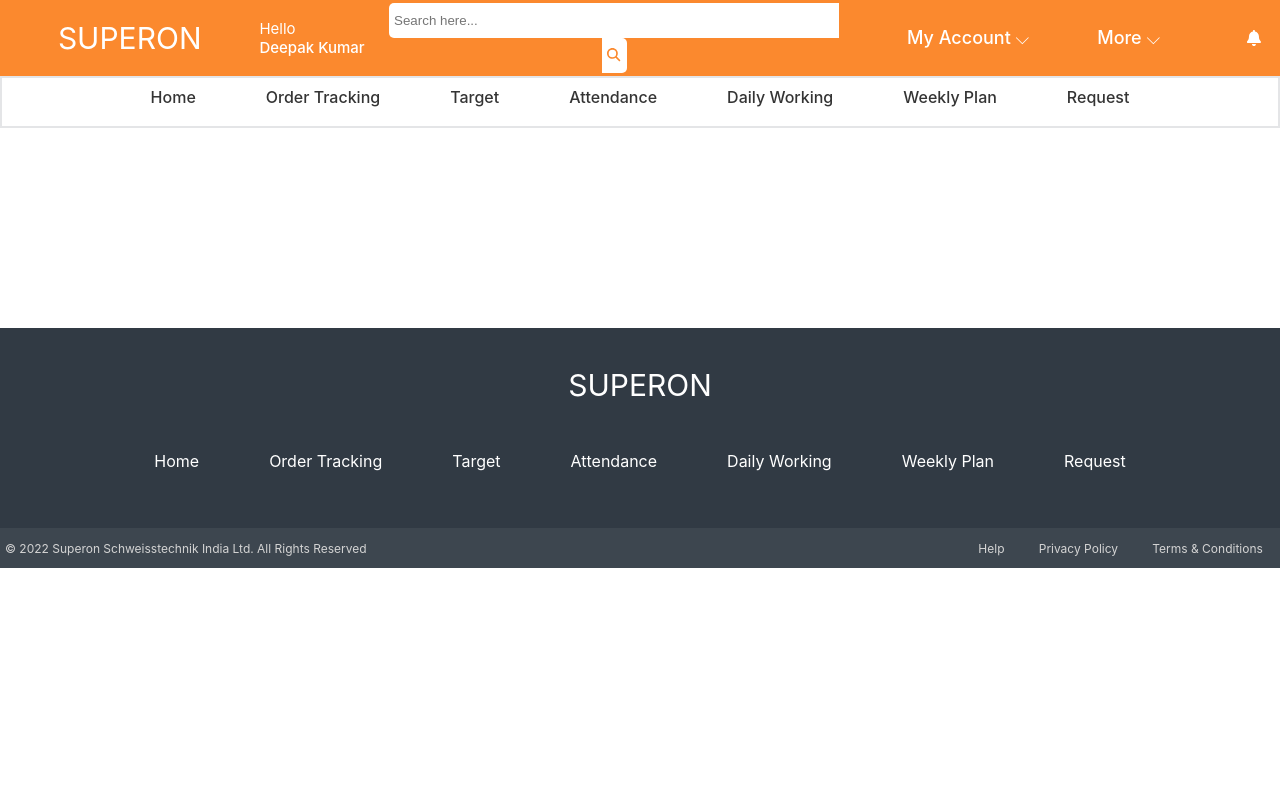
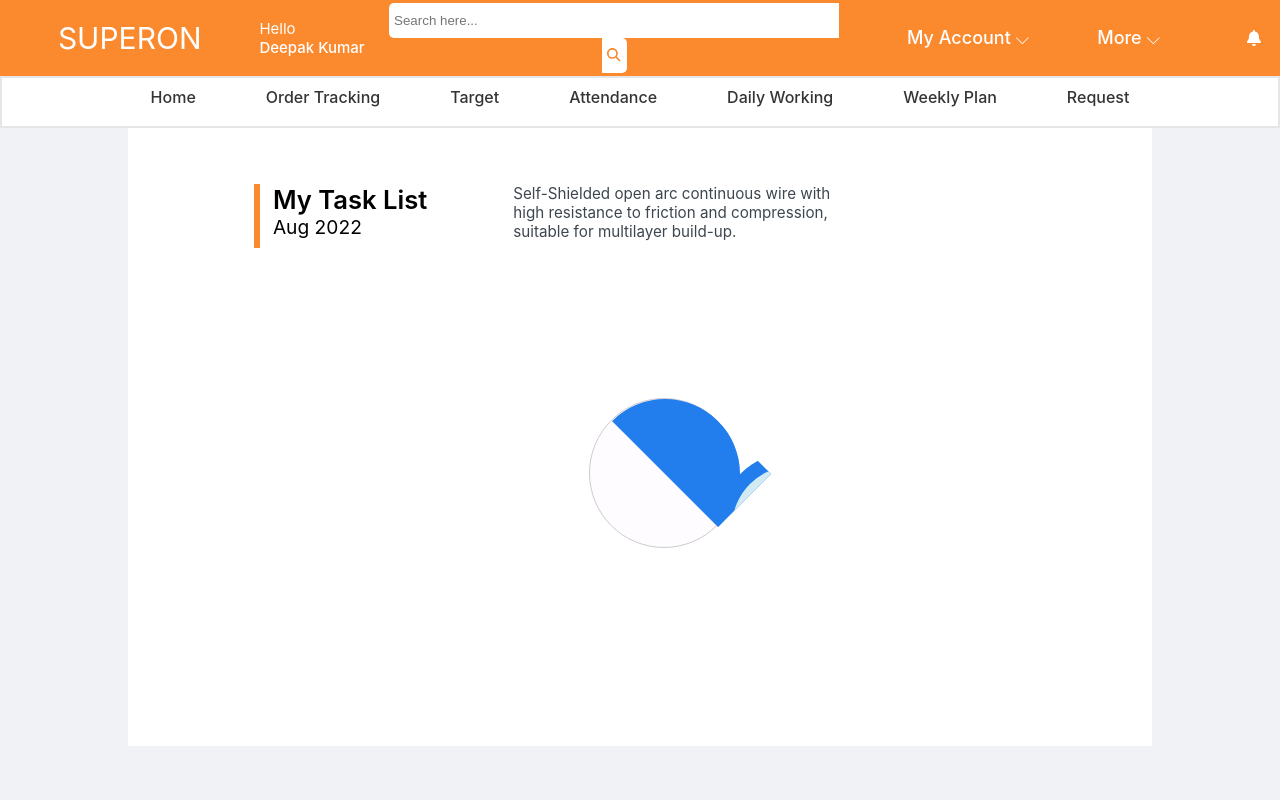
Before and after one commit to 2ybaryl/EMS, a React (Create React App) app: page / in a window 1280 px wide. Shown: the top 800 px of the page. Built offline with nearby package versions, Linux system fonts and the light colour scheme.

Commit message:
Added Home Page

```diff
--- a/src/App.js
+++ b/src/App.js
@@ -2,10 +2,13 @@
 import './App.css';
 import Header from './components/common/Header';
 import Footer from './components/common/Footer';
+import Home from './components/Pages/Home';
+
 function App() {
   return (
     <div className="App">
         <Header></Header>
+        <Home />
         <Footer></Footer>
     </div>
   );
--- /dev/null
+++ b/src/components/Pages/Home.js
@@ -0,0 +1,44 @@
+import React, { Component } from "react";
+import "../common/stylesheets/Home.css";
+
+export default class Home extends Component {
+  render() {
+    return (
+      <div className="console">
+        {/*  Here lies the Top Heading of the webpage */}
+
+        <div className="top">
+          <div className="left">
+            <span className="orange"></span>
+            <div className="text">
+              <span className="head">My Task List</span>
+              <span className="date">Aug 2022</span>
+            </div>
+          </div>
+          <div className="right">
+            Self-Shielded open arc continuous wire with high resistance to
+            friction and compression, suitable for multilayer build-up.
+          </div>
+        </div>
+
+        {/*  Here starts the Center of the console - the progress circles */}
+
+        <div>
+          <div class="circle-wrap">
+            <div class="circle">
+              <div class="mask half">
+                <div class="fill">
+                  <div class="mask full">
+                    <div class="fill">
+                    <div class="inside-circle"> 12 </div>
+                    </div>
+                  </div>
+                </div>
+              </div>
+            </div>
+          </div>
+        </div>
+      </div>
+    );
+  }
+}
--- /dev/null
+++ b/src/components/common/stylesheets/Home.css
@@ -0,0 +1,119 @@
+:root {
+    --orange : #FB892E;
+    --grey : #F0F2F5;
+    --footer-primary : #313A44;
+    --footer-secondary : #3D464F;
+}
+body{
+    background: var(--grey);
+}
+
+
+
+.console{
+    margin-top: 0;
+    padding-top: 3em;
+    padding-left: 3em;
+    padding-bottom: 3em;
+    margin-left: 10vw;
+    max-width: 80vw;
+    background: #ffffff;
+}
+.top{
+    display: flex;
+    flex-direction: row;
+}
+.left{
+    margin-top: 1vh;
+    margin-left: 8%;
+    display: flex;
+    flex: 1;
+    max-width: 20%;
+}
+.left .orange{
+    border-left: 6px solid var(--orange);
+    height: 4em;
+}
+.left .text{
+    margin-left: 1vw;
+    display: flex;
+    flex-direction: column;
+}
+.left .text .head{
+    font-size: 1.6em;
+    font-weight: 600;
+}
+.left .text .date{
+    font-size: 1.2em;
+    font-weight: 400;
+    text-align: left;
+}
+
+.right{
+    color:#3D464F;
+    font-size: 1.2em;
+    font-weight: 400;
+    margin-top: 1vh;
+    margin-left: 5vw;
+    flex: 1;
+    font-size: 0.95em;
+    max-width: 25vw;
+    text-align: left;
+}
+
+
+
+.circle-wrap {
+    margin: 150px auto;
+    width: 150px;
+    height: 150px;
+    background: #fefcff;
+    border-radius: 50%;
+    border: 1px solid #cdcbd0;
+}
+circle-wrap .circle .mask,
+.circle-wrap .circle .fill {
+  width: 150px;
+  height: 150px;
+  position: absolute;
+  border-radius: 50%;
+}
+
+.mask .fill {
+  clip: rect(0px, 75px, 150px, 0px);
+  background-color: #227ded;
+}
+
+.circle-wrap .circle .mask {
+    clip: rect(0px, 150px, 150px, 75px);
+  }
+
+  .mask .full,
+  .circle .fill {
+    animation: fill ease-in-out 3s;
+    transform: rotate(135deg);
+  }
+
+  @keyframes fill{
+    0% {
+      transform: rotate(0deg);
+    }
+    100% {
+      transform: rotate(135deg);
+    }
+  }
+  .circle-wrap .inside-circle {
+    width: 122px;
+    height: 122px;
+    border-radius: 50%;
+    background: #d2eaf1;
+    line-height: 120px;
+    text-align: center;
+    margin-top: 14px;
+    margin-left: 14px;
+    color: #1e51dc;
+    position: absolute;
+    z-index: 100;
+    font-weight: 700;
+    font-size: 2em;
+  }
```
